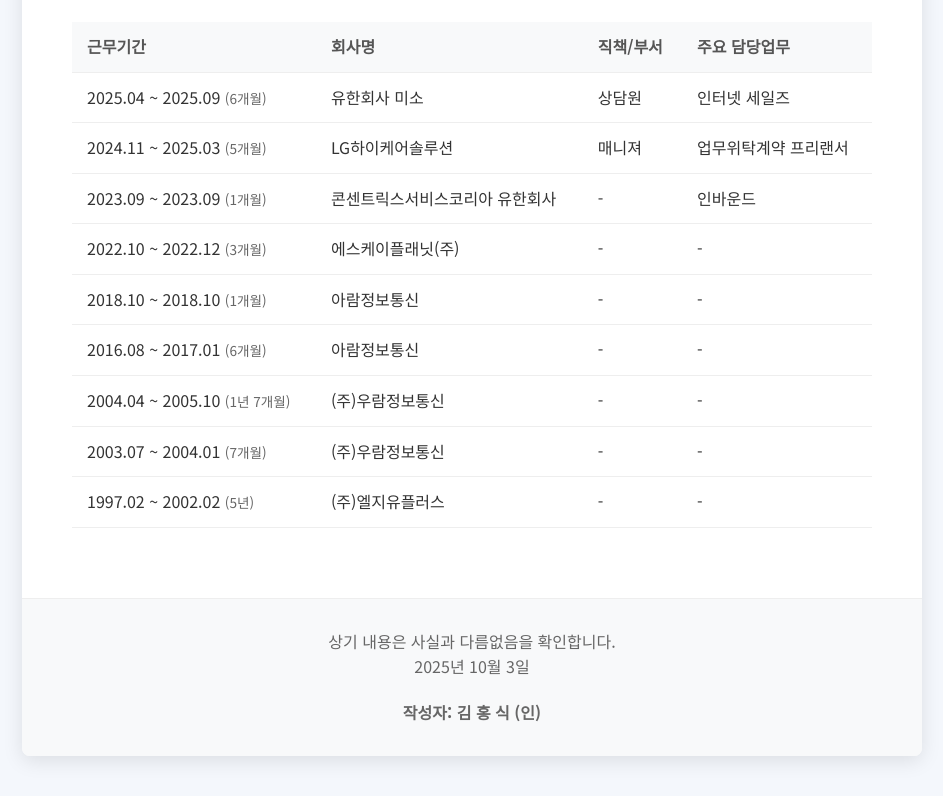
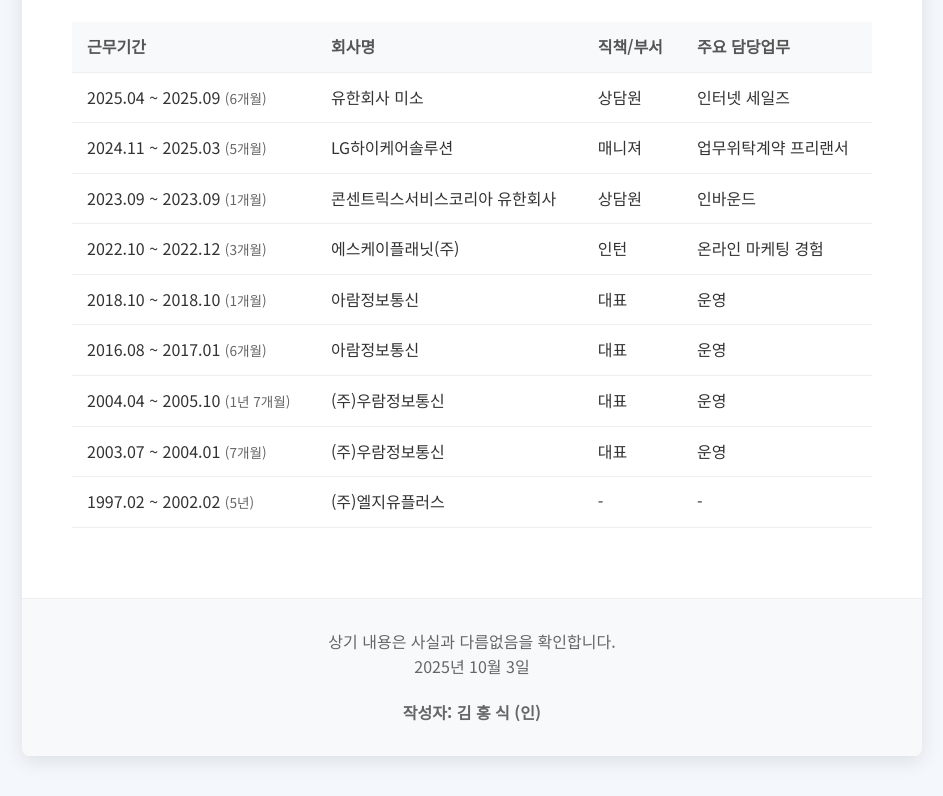
Before and after one commit to james04020218/hskim.career, a plain HTML site: page index.html in a window 1280 px wide. Shown: the part 798-1594 px from the top of the page, without its empty margins (168-1111 px from the left). Drawn offline with Linux system fonts and the light colour scheme.

Commit message:
Update index.html

```diff
--- a/index.html
+++ b/index.html
@@ -222,38 +222,38 @@
                     <tr>
                         <td>2023.09 ~ 2023.09 <span class="experience-period">(1개월)</span></td>
                         <td>콘센트릭스서비스코리아 유한회사</td>
-                        <td>-</td>
+                        <td>상담원</td>
                         <td>인바운드</td>
                     </tr>
                     <tr>
                         <td>2022.10 ~ 2022.12 <span class="experience-period">(3개월)</span></td>
                         <td>에스케이플래닛(주)</td>
-                        <td>-</td>
-                        <td>-</td>
+                        <td>인턴</td>
+                        <td>온라인 마케팅 경험</td>
                     </tr>
                     <tr>
                         <td>2018.10 ~ 2018.10 <span class="experience-period">(1개월)</span></td>
                         <td>아람정보통신</td>
-                        <td>-</td>
-                        <td>-</td>
+                        <td>대표</td>
+                        <td>운영</td>
                     </tr>
                     <tr>
                         <td>2016.08 ~ 2017.01 <span class="experience-period">(6개월)</span></td>
                         <td>아람정보통신</td>
-                        <td>-</td>
-                        <td>-</td>
+                        <td>대표</td>
+                        <td>운영</td>
                     </tr>
                     <tr>
                         <td>2004.04 ~ 2005.10 <span class="experience-period">(1년 7개월)</span></td>
                         <td>(주)우람정보통신</td>
-                        <td>-</td>
-                        <td>-</td>
+                        <td>대표</td>
+                        <td>운영</td>
                     </tr>
                     <tr>
                         <td>2003.07 ~ 2004.01 <span class="experience-period">(7개월)</span></td>
                         <td>(주)우람정보통신</td>
-                        <td>-</td>
-                        <td>-</td>
+                        <td>대표</td>
+                        <td>운영</td>
                     </tr>
                     <tr>
                         <td>1997.02 ~ 2002.02 <span class="experience-period">(5년)</span></td>
```
